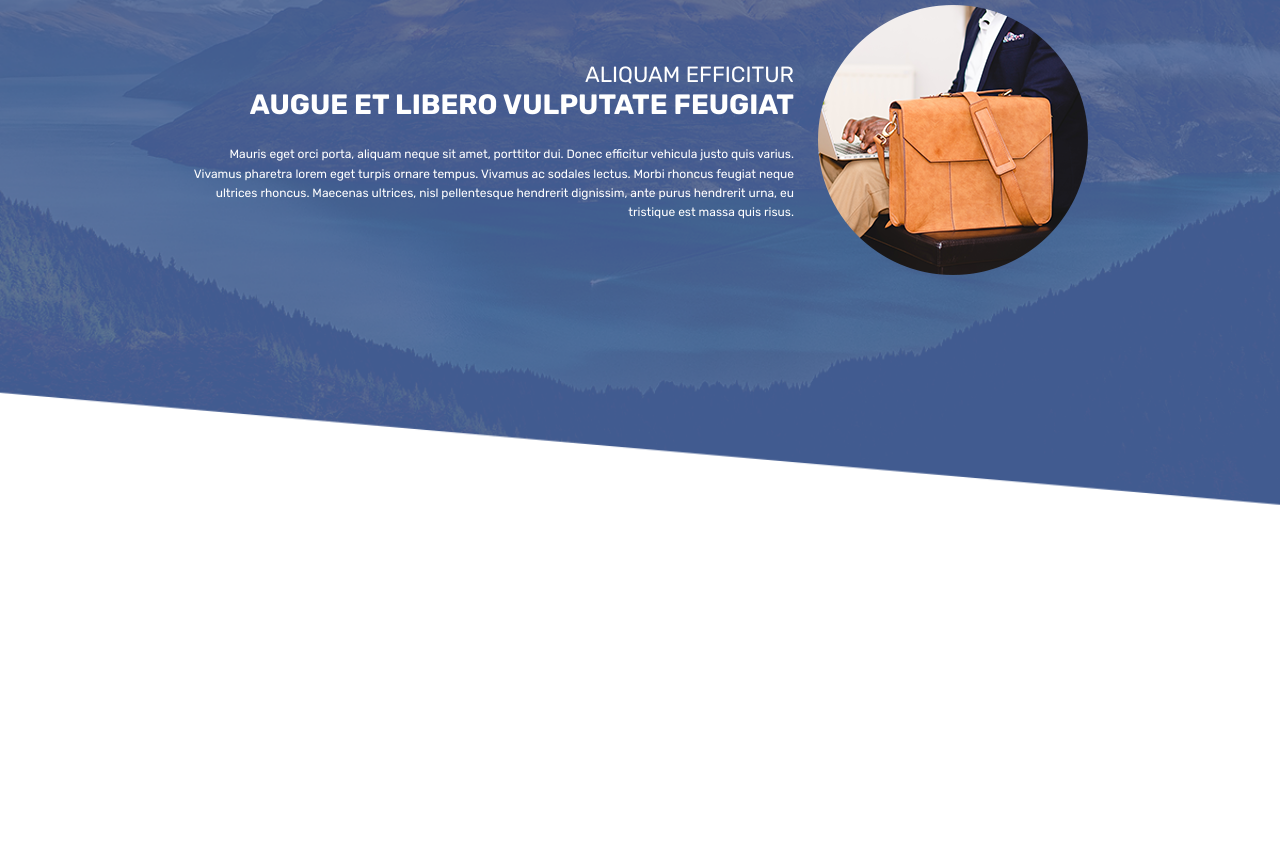
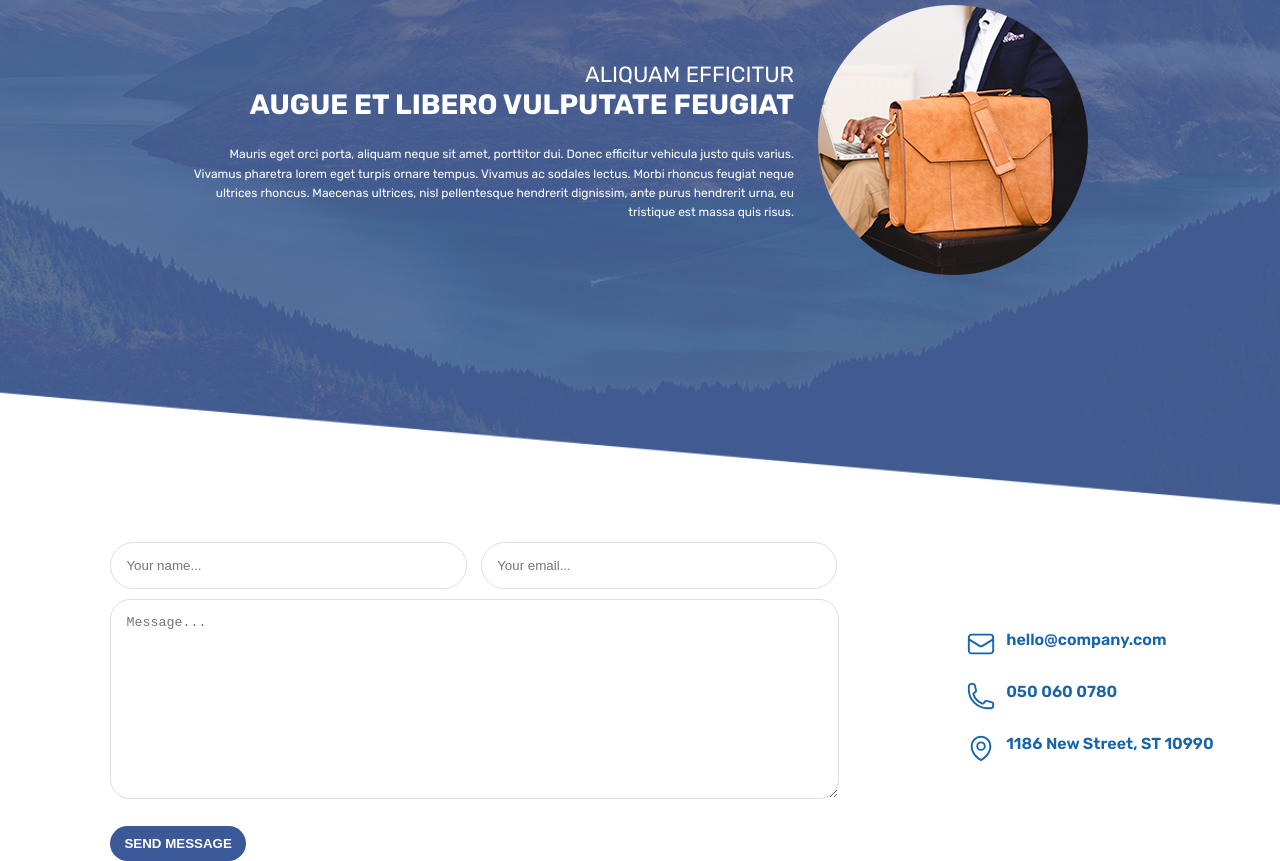
Before and after one commit to rahulrameshm0/Ziggy, a plain HTML site: page index.html in a window 1280 px wide. Shown: the part 2841-3702 px from the top of the page. Before the commit the page ends 3383 px from the top, so only its background shows below. Drawn offline with nearby package versions, Linux system fonts and the light colour scheme.

Commit message:
Section 6 completed

```diff
--- a/index.html
+++ b/index.html
@@ -8,6 +8,8 @@
     <link rel="preconnect" href="https://fonts.googleapis.com">
 <link rel="preconnect" href="https://fonts.gstatic.com" crossorigin>
 <link href="https://fonts.googleapis.com/css2?family=Rubik:ital,wght@0,300..900;1,300..900&display=swap" rel="stylesheet">
+<script type="module" src="https://unpkg.com/ionicons@7.1.0/dist/ionicons/ionicons.esm.js"></script>
+<script nomodule src="https://unpkg.com/ionicons@7.1.0/dist/ionicons/ionicons.js"></script>
 </head>
 <body>
     <section class="first-section">
@@ -116,8 +118,48 @@
                 <img src="img/right-image.png" alt="">
             </div>
         </div>
+    </section>
 
+    <section class="section-6">
+        <div class="container-6">
+            <div class="form-section">
+                <form>
+                    <input type="text" placeholder="Your name...">
+                    <input type="email" placeholder="Your email...">
+                    <textarea placeholder="Message..."></textarea>
+                    <button class="send-button">SEND MESSAGE</button>
+                </form>
+            </div>
 
+            <div class="contact-info">
+                <div class="contact-item">
+                    <svg xmlns="http://www.w3.org/2000/svg" fill="none" viewBox="0 0 24 24" stroke-width="1.5" stroke="currentColor" class="icon">
+                        <path stroke-linecap="round" stroke-linejoin="round" d="M21.75 6.75v10.5a2.25 2.25 0 0 1-2.25 2.25h-15a2.25 2.25 0 0 1-2.25-2.25V6.75m19.5 0A2.25 2.25 0 0 0 19.5 4.5h-15a2.25 2.25 0 0 0-2.25 2.25m19.5 0v.243a2.25 2.25 0 0 1-1.07 1.916l-7.5 4.615a2.25 2.25 0 0 1-2.36 0L3.32 8.91a2.25 2.25 0 0 1-1.07-1.916V6.75" />
+                      </svg>
+
+                    <span>hello@company.com</span>
+                </div>
+                <div class="contact-item">
+                    <svg xmlns="http://www.w3.org/2000/svg" fill="none" viewBox="0 0 24 24" stroke-width="1.5" stroke="currentColor" class="icon">
+                        <path stroke-linecap="round" stroke-linejoin="round" d="M2.25 6.75c0 8.284 6.716 15 15 15h2.25a2.25 2.25 0 0 0 2.25-2.25v-1.372c0-.516-.351-.966-.852-1.091l-4.423-1.106c-.44-.11-.902.055-1.173.417l-.97 1.293c-.282.376-.769.542-1.21.38a12.035 12.035 0 0 1-7.143-7.143c-.162-.441.004-.928.38-1.21l1.293-.97c.363-.271.527-.734.417-1.173L6.963 3.102a1.125 1.125 0 0 0-1.091-.852H4.5A2.25 2.25 0 0 0 2.25 4.5v2.25Z" />
+                      </svg>
+
+                    <span>050 060 0780 </span>
+                </div>
+                <div class="contact-item">
+                    <svg xmlns="http://www.w3.org/2000/svg" fill="none" viewBox="0 0 24 24" stroke-width="1.5" stroke="currentColor" class="icon">
+                        <path stroke-linecap="round" stroke-linejoin="round" d="M15 10.5a3 3 0 1 1-6 0 3 3 0 0 1 6 0Z" />
+                        <path stroke-linecap="round" stroke-linejoin="round" d="M19.5 10.5c0 7.142-7.5 11.25-7.5 11.25S4.5 17.642 4.5 10.5a7.5 7.5 0 1 1 15 0Z" />
+                      </svg>
+
+                    <span>1186 New Street, ST 10990</span>
+                </div>
+            </div>
+
+            <div class="cup-img">
+
+            </div>
+        </div>
     </section>
 </body>
 </html>
--- a/style.css
+++ b/style.css
@@ -230,6 +230,7 @@ padding: 10% 0 10% 0;
     background-image: url("img/fivth-section-bg.png");
     background-size: cover;
     height: 100vh;
+    padding:20% 20%;
 }
 
 .container-5{
@@ -241,10 +242,8 @@ padding: 10% 0 10% 0;
     gap: 2.4rem;
 }
 
-
 .description{
 text-align: right;
-
 }
 
 .headline-1{
@@ -260,3 +259,111 @@ text-align: right;
     font-size: 1.2rem;
     line-height: 1.6;
 }
+
+
+/*==========================
+        SECTION-6
+============================ */
+
+.container-6{
+    display: flex;
+    align-items: center;
+    justify-content: center;
+}
+
+
+.form-section {
+    margin-right: 2rem;
+}
+
+.contact-info {
+    display: flex;
+    flex-direction: column;
+    justify-content: center;
+    cursor: pointer;
+    gap: 1.2rem;
+}
+
+.contact-item{
+    align-items: center;
+    font-weight: 600;
+}
+
+input{
+    width:45%;
+    padding: 1rem;
+    border: 1px solid #ddd;
+    margin-bottom: 1rem;
+    border-radius: 4rem;
+    margin-right: 1.2rem;
+    color: #7a7a7a;
+    transition: all 0.1s;
+    outline: none;
+    transition: 0.3s;
+    padding: 1.5rem;
+}
+
+input:focus{
+   box-shadow: 0.2rem 0rem 0.6rem rgb(148, 194, 238);
+   border: 1px solid #3f97ea;
+}
+
+
+textarea{
+    padding: 1rem;
+    margin-bottom: 1rem;
+    border: 1px solid #ddd;
+    color: #7a7a7a;
+    border-radius: 2rem;
+    width: 92%;
+    height: 25vh;
+    margin-bottom: 2.4rem;
+    transition: all 0.2s;
+    display: inline-block;
+    transition: all 0.3s;
+    outline: none;
+    padding: 1.5rem;
+}
+
+textarea:focus{
+    box-shadow: 0.2rem 0rem 0.6rem rgb(148, 194, 238);
+    border: 1px solid #3f97ea;
+ }
+
+form{
+    padding:0 4.4rem ;
+}
+
+.send-button {
+    background-color: #3b5998;
+    color: white;
+    border: none;
+    padding: 1rem 1.4rem;
+    border-radius: 5rem;
+    cursor: pointer;
+    font-weight: bold;
+    transition: all 0.3s;
+}
+
+
+.send-button:hover{
+    background-color: #000;
+}
+
+.contact-item {
+    display: flex;
+    align-items: center;
+    margin-bottom: 1rem;
+
+}
+.icon {
+    width:3rem;
+    height: 3rem;
+    margin-right: 1rem;
+    color: #1864ab;
+    gap: 1.2rem;
+
+}
+span{
+    color:#1864ab;
+}
```
